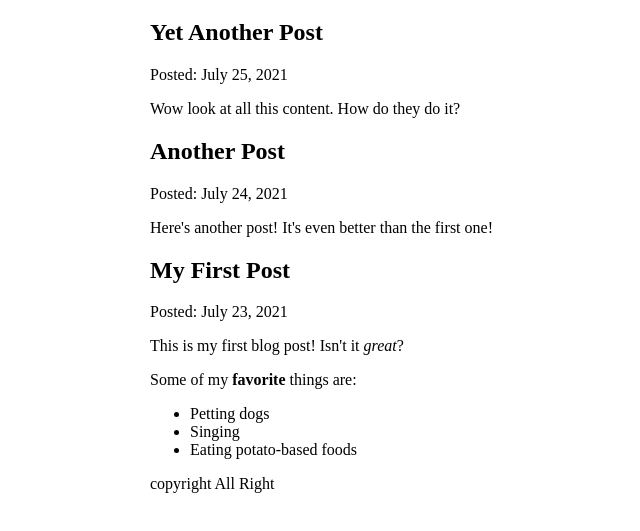
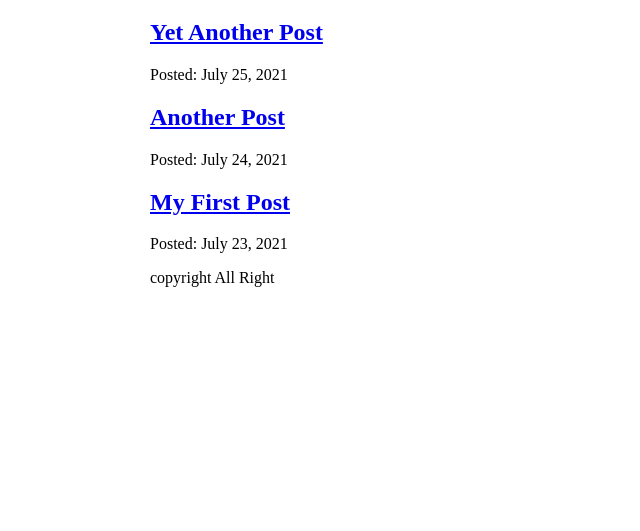
Before and after one commit to tmak8dlf/my-blog-2022-05-31, a Gatsby site: page /blog in a window 1280 px wide. Shown: the part 157-688 px from the top of the page, without its empty margins (240-880 px from the left). Built offline with nearby package versions, Linux system fonts and the light colour scheme; Gatsby itself is replaced by a stand-in of ours.

Commit message:
블로그 글 리스트에서 포스트페이지로 링크

```diff
--- a/src/pages/blog/index.js
+++ b/src/pages/blog/index.js
@@ -1,6 +1,5 @@
-import React from "react";
-import { graphql } from "gatsby";
-import { MDXRenderer } from "gatsby-plugin-mdx";
+import * as React from "react";
+import { Link, graphql } from "gatsby";
 import Layout from "../../components/layout";
 
 const BlogPage = ({ data }) => {
@@ -8,16 +7,15 @@
     <Layout pageTitle="My Blog Posts">
       {data.allMdx.nodes.map((node) => (
         <article key={node.id}>
-          <h2>{node.frontmatter.title}</h2>
+          <h2>
+            <Link to={`/blog/${node.slug}`}>{node.frontmatter.title}</Link>
+          </h2>
           <p>Posted: {node.frontmatter.date}</p>
-          <MDXRenderer>{node.body}</MDXRenderer>
         </article>
       ))}
     </Layout>
   );
 };
-
-export default BlogPage;
 
 export const query = graphql`
   query {
@@ -28,8 +26,10 @@
           title
         }
         id
-        body
+        slug
       }
     }
   }
 `;
+
+export default BlogPage;
```
